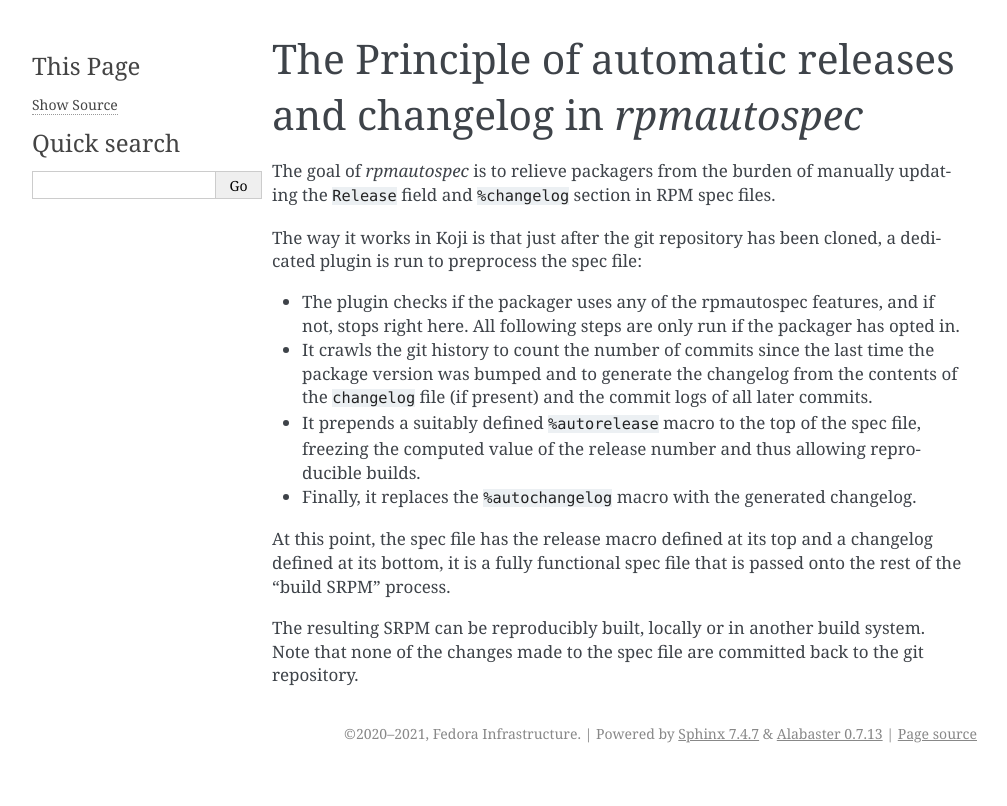
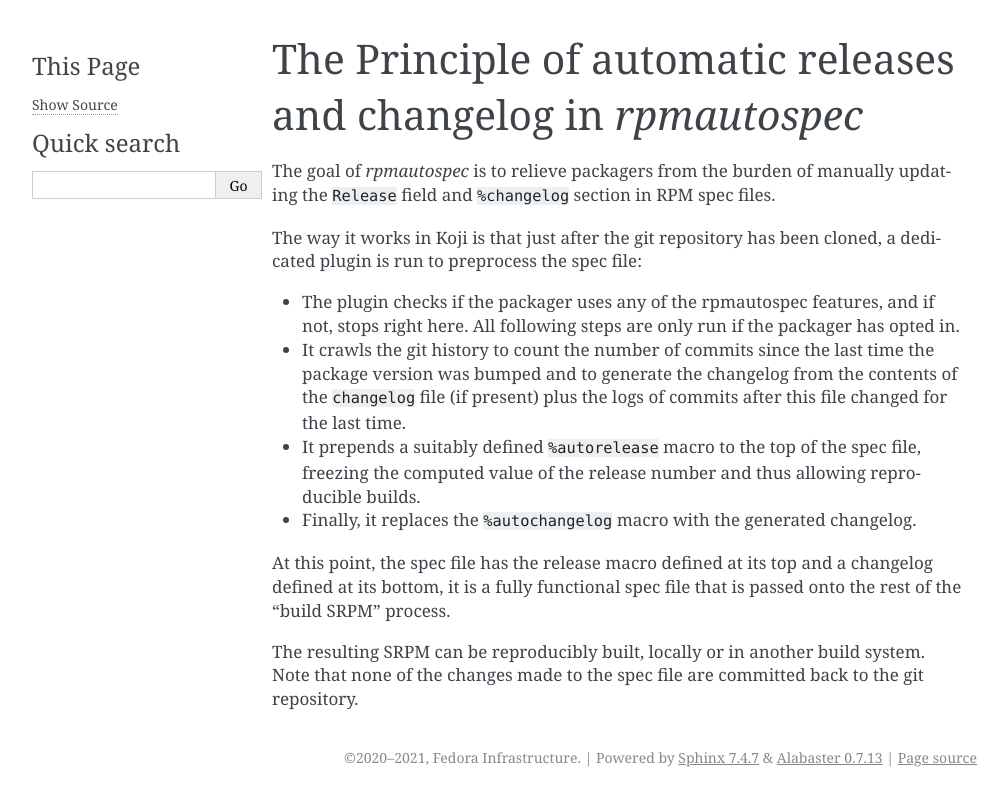
Before and after one commit to fedora-infra/rpmautospec, a Sphinx documentation site: the page built from doc/principle.rst, in a window 1280 px wide. Shown: the top 806 px of the page, without its empty margins (133-1140 px from the left). Built offline with Sphinx 7.4.7, drawn with Linux system fonts in a browser that asks for light colours.

Commit message:
Clarify phrasing around which commit logs are used
Fixes: #263

Signed-off-by: Nils Philippsen <nils@redhat.com>

```diff
--- a/doc/principle.rst
+++ b/doc/principle.rst
@@ -12,7 +12,7 @@ cloned, a dedicated plugin is run to preprocess the spec file:
 
 * It crawls the git history to count the number of commits since the last time the package version
   was bumped and to generate the changelog from the contents of the ``changelog`` file (if present)
-  and the commit logs of all later commits.
+  plus the logs of commits after this file changed for the last time.
 
 * It prepends a suitably defined ``%autorelease`` macro to the top of the spec
   file, freezing the computed value of the release number and thus allowing
```
